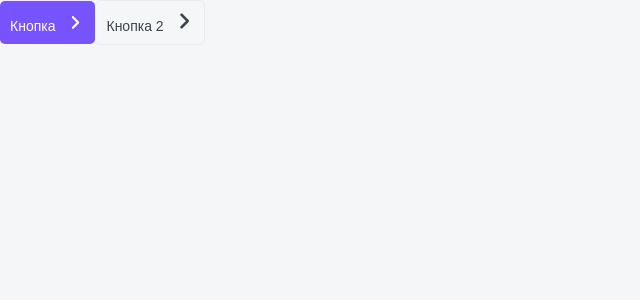
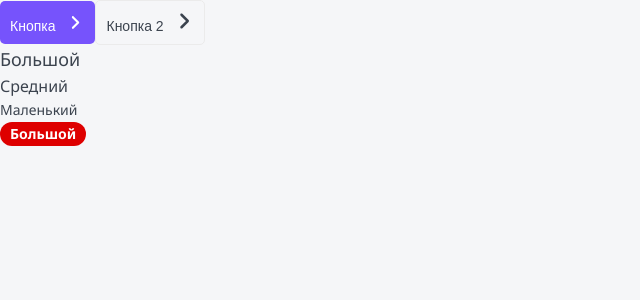
Before and after one commit to Createawish/owlTOP, a Next.js app: page / in a window 1280 px wide. Shown: the top 300 px of the page, without its empty margins (0-640 px from the left). Built offline with nearby package versions, Linux system fonts and the light colour scheme.

Commit message:
feature:add Tag component

```diff
--- /dev/null
+++ b/components/Paragraph/Paragraph.module.css
@@ -0,0 +1,15 @@
+.p{
+    margin: 0;
+}
+.m{
+   font-size: 16px;
+    line-height: 24px;
+}
+.s{
+    font-size: 14px;
+    line-height: 24px;
+}
+.l{
+    font-size: 18px;
+    line-height: 29px;
+}
--- /dev/null
+++ b/components/Paragraph/Paragraph.tsx
@@ -0,0 +1,17 @@
+import {ParagraphProps} from "./ParagraphProps";
+import styles from './Paragraph.module.css';
+import cn from 'classnames';
+
+
+export const Paragraph =({children, size='m', className, ...props}:ParagraphProps):JSX.Element => {
+    return (
+        <p className={cn(styles.p, className,{
+            [styles.s]: size == 's',
+            [styles.m]: size == 'm',
+            [styles.l]: size == 'l',
+        })}>
+            {children}
+        </p>
+);
+
+}
--- /dev/null
+++ b/components/Paragraph/ParagraphProps.tsx
@@ -0,0 +1,6 @@
+import {DetailedHTMLProps, HTMLAttributes, ReactNode} from "react";
+
+export interface ParagraphProps extends DetailedHTMLProps<HTMLAttributes<HTMLParagraphElement>,HTMLParagraphElement >{
+    children: ReactNode,
+    size?: 's'| 'm'|'l';
+}
--- /dev/null
+++ b/components/Tag/Tag.module.css
@@ -0,0 +1,40 @@
+.tag{
+    display: inline-block;
+    box-sizing: border-box;
+    margin-right: 5px;
+    border-radius: 20px;
+}
+.s{
+    padding: 5px 10px;
+    font-size: 12px;
+    line-height: 12px;
+}
+.m{
+    padding: 5px 10px;
+    font-size: 14px;
+    line-height: 14px;
+}
+.ghost{
+    border:1px solid var(--green-light);
+}
+.red{
+    color: var(--white);
+   background: #DE0000;
+    font-weight: bold;
+}
+.grey{
+    color: var(--white);
+    font-weight: bold;
+    background: #B3C0D9;
+}
+.green{
+    color: var(--green);
+    font-weight: bold;
+    background: var(--green-light);
+}
+.primary{
+    color: var(--primary);
+    font-weight: bold;
+    background: none;
+    border: 1px solid var(--primary);
+}
--- /dev/null
+++ b/components/Tag/Tag.tsx
@@ -0,0 +1,20 @@
+import {TagProps} from "./TagProps";
+import styles from './Tag.module.css';
+import cn from 'classnames';
+
+export const Tag = ({children,size,color='ghost',className,href, ...props}:TagProps):JSX.Element => {
+        return( <div className={cn(styles.tag, className,{
+                [styles.ghost]: color == 'ghost',
+                [styles.primary]: color == 'primary',
+                [styles.red]: color == 'red',
+                [styles.green]: color == 'green',
+                [styles.grey]: color == 'ghost',
+                [styles.s]: size == 's',
+                [styles.m]: size == 'm',
+        })}{...props}>
+                    {href? <a href={href}>{children}</a> : <>{children}</>}
+
+        </div>
+
+)
+};
--- /dev/null
+++ b/components/Tag/TagProps.tsx
@@ -0,0 +1,9 @@
+import {DetailedHTMLProps, HTMLAttributes, ReactNode} from "react";
+
+export interface TagProps extends DetailedHTMLProps<HTMLAttributes<HTMLDivElement>, HTMLDivElement>{
+size?: 's'| 'm';
+    children: ReactNode;
+    color:'ghost'|'red'|'grey'|'green'|'primary';
+    href?: string;
+
+}
--- a/pages/index.tsx
+++ b/pages/index.tsx
@@ -1,11 +1,17 @@
 import type { NextPage } from 'next';
 import {Button} from "../components/Button/Button";
+import {Paragraph} from "../components/Paragraph/Paragraph";
+import {Tag} from "../components/Tag/Tag";
 
 const Home: NextPage = () => {
   return (
     <>
         <Button appearance="primary" arrow='right'>Кнопка</Button>
         <Button appearance="ghost" arrow='right'>Кнопка 2</Button>
+        <Paragraph size={"l"} >Большой</Paragraph>
+        <Paragraph>Средний</Paragraph>
+        <Paragraph size={"s"}>Маленький</Paragraph>
+        <Tag color={'red'} size={'m'}>Большой</Tag>
     </>
   )
 }
```
